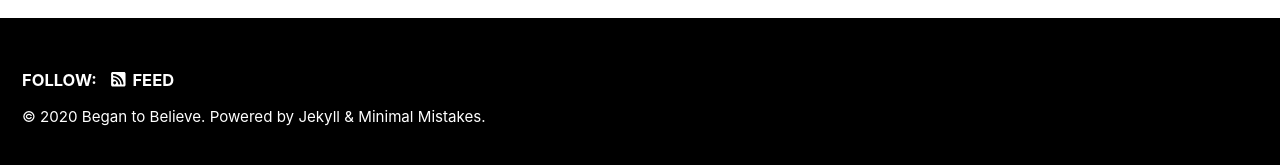
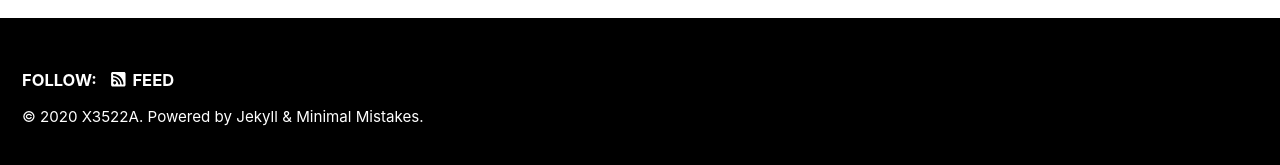
Before and after one commit to vinaysudheer/x3522a.github.io, a Jekyll site: the page built from _posts/2020-08-15-Landing-Your-First-InfoSec-Job.md, in a window 1280 px wide and 900 px high, scrolled down 5141 px. Shown: the part 728-893 px from the top of the window. Built offline with Jekyll 4.4.1, drawn with Linux system fonts in a browser that asks for light colours; cached includes are drawn as plain includes.

Commit message:
Update _config.yml

```diff
--- a/_config.yml
+++ b/_config.yml
@@ -21,8 +21,8 @@ locale                   : "en-US"
 title                    : "X3522A"
 title_separator          : "-"
 subtitle                 : # site tagline that appears below site title in masthead
-name                     : "Began to Believe"
-description              : "An amazing website."
+name                     : "X3522A"
+description              : ""
 url                      : "https://vinaysudheer.github.io"
 baseurl                  : # the subpath of your site, e.g. "/blog"
 repository               : # GitHub username/repo-name e.g. "mmistakes/minimal-mistakes"
```
